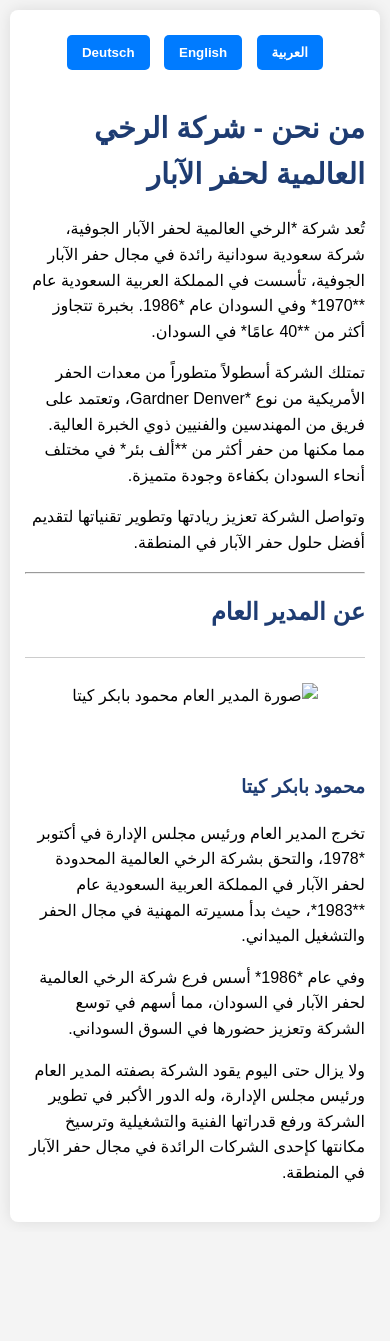
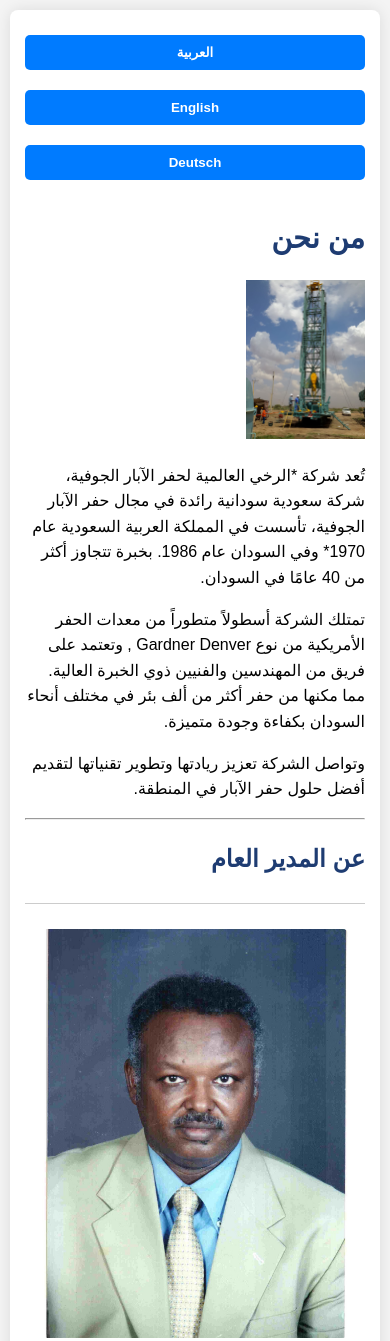
Before and after one commit to shahd237/Dis, a plain HTML site: page who.html in a window 390 px wide. Shown: the top 1341 px of the page. Before the commit the page ends 1232 px from the top, so only its background shows below. Drawn offline with Linux system fonts and the light colour scheme.

Commit message:
Update who.html

```diff
--- a/who.html
+++ b/who.html
@@ -3,16 +3,16 @@
 <head>
     <meta charset="UTF-8">
     <meta name="viewport" content="width=device-width, initial-scale=1.0">
-    <title>Al-Rakhie International - Company Profile (Responsive)</title>
+    <title>Al-Rakhie International - Company Profile (Optimized Responsive)</title>
     <style>
-        /* Base Styles */
+
         body {
             font-family: Arial, sans-serif;
             line-height: 1.6;
-            margin: 0; /* Remove default margin */
+            margin: 0;
             padding: 20px;
             background-color: #f4f4f4;
-            box-sizing: border-box; /* Ensure padding/border is inside width */
+            box-sizing: border-box;
         }
         .container {
             max-width: 900px;
@@ -25,10 +25,14 @@
         .language-switcher {
             text-align: center;
             margin-bottom: 30px;
+            /* Added Flexbox for better button alignment on all screens */
+            display: flex;
+            justify-content: center;
+            flex-wrap: wrap; /* Allows buttons to wrap on small screens */
+            gap: 10px; /* Space between buttons */
         }
         .language-switcher button {
             padding: 10px 15px;
-            margin: 5px; /* Added margin for better spacing on small screens */
             cursor: pointer;
             background-color: #007bff;
             color: white;
@@ -36,6 +40,7 @@
             border-radius: 5px;
             transition: background-color 0.3s;
             font-weight: bold;
+            flex: 0 0 auto; /* Ensures buttons don't shrink too much */
         }
         .language-switcher button:hover {
             background-color: #0056b3;
@@ -47,14 +52,14 @@
             display: block;
         }
         h1, h2, h3 {
-            color: #1e3c72; /* Darker header color */
+            color: #1e3c72;
         }
 
         /* Manager Info - Flexible Layout */
         .manager-info {
             display: flex;
-            align-items: flex-start; /* Align text to the top */
-            gap: 20px; /* Space between image and text */
+            align-items: flex-start;
+            gap: 20px;
             margin-top: 25px;
             border-top: 1px solid #ccc;
             padding-top: 25px;
@@ -62,12 +67,12 @@
         .manager-info img {
             max-width: 150px;
             height: auto;
-            flex-shrink: 0; /* Prevent image from shrinking */
+            flex-shrink: 0;
             border-radius: 5px;
-            object-fit: cover; /* Ensures image covers its area nicely */
+            object-fit: cover;
         }
         .manager-text {
-            flex-grow: 1; /* Allows text to take up remaining space */
+            flex-grow: 1;
         }
 
         /* Arabic Specific Styling */
@@ -88,7 +93,7 @@
                 padding: 10px;
             }
             .container {
-                padding: 20px 15px; /* Reduce padding on container */
+                padding: 20px 15px;
             }
             h1 {
                 font-size: 1.8em;
@@ -97,21 +102,27 @@
                 font-size: 1.5em;
             }
 
+            /* Language Switcher optimization for small screens */
+            .language-switcher button {
+                width: 100%; /* Make buttons full width on small screens */
+                margin: 5px 0; /* Vertical stacking with small margin */
+            }
+
             /* Stack Manager Info vertically */
             .manager-info, .text-arabic .manager-info {
-                flex-direction: column; /* Stack image and text */
-                align-items: center; /* Center items when stacked */
-                text-align: center; /* Center text titles */
+                flex-direction: column;
+                align-items: center;
+                text-align: center;
             }
 
             .manager-info img {
-                max-width: 100%; /* Allow image to take full width of container */
+                max-width: 90%; /* Slight adjustment */
                 margin-bottom: 15px;
             }
 
             /* Adjust Arabic text alignment within the stacked section */
             .text-arabic .manager-text {
-                text-align: right; /* Keep body text right-aligned in Arabic */
+                text-align: right;
                 padding-top: 10px;
             }
         }
@@ -135,12 +146,13 @@
         </div>
 
         <div id="content-ar" class="content-section text-arabic active">
-            <h1>من نحن - شركة الرخي العالمية لحفر الآبار</h1>
+            <h1>من نحن</h1>
+            <img src="images/10c31006-8cda-4369-9369-cb1f09fa1fff.jfif" alt="صورة لحفارة آبار" style="width: 35%; height: 35%;">
             <p>
-                تُعد شركة *الرخي العالمية لحفر الآبار الجوفية، شركة سعودية سودانية رائدة في مجال حفر الآبار الجوفية، تأسست في المملكة العربية السعودية عام **1970* وفي السودان عام *1986. بخبرة تتجاوز أكثر من **40 عامًا* في السودان.
+                تُعد شركة *الرخي العالمية لحفر الآبار الجوفية، شركة سعودية سودانية رائدة في مجال حفر الآبار الجوفية، تأسست في المملكة العربية السعودية عام   1970* وفي السودان عام 1986. بخبرة تتجاوز أكثر من 40 عامًا     في السودان.
             </p>
             <p>
-                تمتلك الشركة أسطولاً متطوراً من معدات الحفر الأمريكية من نوع *Gardner Denver، وتعتمد على فريق من المهندسين والفنيين ذوي الخبرة العالية. مما مكنها من حفر أكثر من **ألف بئر* في مختلف أنحاء السودان بكفاءة وجودة متميزة.
+                تمتلك الشركة أسطولاً متطوراً من معدات الحفر الأمريكية من نوع Gardner Denver , وتعتمد على فريق من المهندسين والفنيين ذوي الخبرة العالية. مما مكنها من حفر أكثر من ألف بئر في مختلف أنحاء السودان بكفاءة وجودة متميزة.
             </p>
             <p>
                 وتواصل الشركة تعزيز ريادتها وتطوير تقنياتها لتقديم أفضل حلول حفر الآبار في المنطقة.
@@ -150,14 +162,14 @@
 
             <h2>عن المدير العام</h2>
             <div class="manager-info">
-                <img src="path/to/mahmoud_babiker_kaita_image.jpg" alt="صورة المدير العام محمود بابكر كيتا">
+                <img src="images/img7.jpeg" alt="صورة المدير العام محمود بابكر كيتا">
                 <div class="manager-text">
                     <h3>محمود بابكر كيتا</h3>
                     <p>
-                        تخرج المدير العام ورئيس مجلس الإدارة في أكتوبر *1978، والتحق بشركة الرخي العالمية المحدودة لحفر الآبار في المملكة العربية السعودية عام **1983*، حيث بدأ مسيرته المهنية في مجال الحفر والتشغيل الميداني.
+                        تخرج المدير العام ورئيس مجلس الإدارة في أكتوبر 1978، والتحق بشركة الرخي العالمية المحدودة لحفر الآبار في المملكة العربية السعودية عام 1983، حيث بدأ مسيرته المهنية في مجال الحفر والتشغيل الميداني.
                     </p>
                     <p>
-                        وفي عام *1986* أسس فرع شركة الرخي العالمية لحفر الآبار في السودان، مما أسهم في توسع الشركة وتعزيز حضورها في السوق السوداني.
+                        وفي عام 1986 أسس فرع شركة الرخي العالمية لحفر الآبار في السودان، مما أسهم في توسع الشركة وتعزيز حضورها في السوق السوداني.
                     </p>
                     <p>
                         ولا يزال حتى اليوم يقود الشركة بصفته المدير العام ورئيس مجلس الإدارة، وله الدور الأكبر في تطوير الشركة ورفع قدراتها الفنية والتشغيلية وترسيخ مكانتها كإحدى الشركات الرائدة في مجال حفر الآبار في المنطقة.
@@ -167,12 +179,13 @@
         </div>
 
         <div id="content-en" class="content-section">
-            <h1>About Us - Al-Rakhie International Water Well Drilling Company</h1>
+            <img src="images/10c31006-8cda-4369-9369-cb1f09fa1fff.jfif" alt="" style="width: 35%; height: 35%;">
+            <h1>About Us</h1>
             <p>
-                *Al-Rakhie International Water Well Drilling Company* is a leading Saudi-Sudanese company in groundwater well drilling. The company was established in Saudi Arabia in *1970* and in Sudan in *1986, with **over 40 years of experience* in Sudan.
+                Al-Rakhie International Water Well Drilling Company is a leading Saudi-Sudanese company in groundwater well drilling. The company was established in Saudi Arabia in 1970 and in Sudan in 1986, with over 40 years of experience in Sudan.
             </p>
             <p>
-                The company owns a modern fleet of American drilling rigs of the *Gardner Denver* type and relies on a highly experienced team of engineers and technicians, enabling it to drill more than *one thousand wells across Sudan* with outstanding efficiency and quality.
+                The company owns a modern fleet of American drilling rigs of the Gardner Denver type  and relies on a highly experienced team of engineers and technicians, enabling it to drill more than one thousand wells across Sudan with outstanding efficiency and quality.
             </p>
             <p>
                 Al-Rakhie International continues to strengthen its leadership and advance its technologies to provide the best water well drilling solutions in the region.
@@ -182,14 +195,14 @@
 
             <h2>About the General Manager</h2>
             <div class="manager-info">
-                <img src="path/to/mahmoud_babiker_kaita_image.jpg" alt="Image of General Manager Mahmoud Babiker Kaita">
+                <img src="images/img7.jpeg" alt="Image of General Manager Mahmoud Babiker Kaita">
                 <div class="manager-text">
                     <h3>Mahmoud Babiker Kaita</h3>
                     <p>
-                        The General Manager and Chairman of the Board graduated in October *1978. They joined Al-Rakhie International Water Well Drilling Company in Saudi Arabia in **1983*, where he began his professional career in drilling and field operations.
+                        The General Manager and Chairman of the Board graduated in October 1978. They joined Al-Rakhie International Water Well Drilling Company in Saudi Arabia in 1983, where he began his professional career in drilling and field operations.
                     </p>
                     <p>
-                        In *1986*, he established the Sudan branch of Al-Rakhie International Water Well Drilling Company, contributing significantly to the company's expansion and strengthening its presence in the Sudanese market.
+                        In 1986, he established the Sudan branch of Al-Rakhie International Water Well Drilling Company, contributing significantly to the company's expansion and strengthening its presence in the Sudanese market.
                     </p>
                     <p>
                         He continues to lead the company today as the General Manager and Chairman of the Board, playing a major role in developing the company, enhancing its technical and operational capabilities, and solidifying its position as one of the leading water well drilling companies.
@@ -199,12 +212,16 @@
         </div>
 
         <div id="content-de" class="content-section">
-            <h1>Über Uns - Al-Rakhie International Wasserbohrgesellschaft</h1>
+            <h1>Über Uns</h1>
+            <img src="images/10c31006-8cda-4369-9369-cb1f09fa1fff.jfif" alt="" style="width: 35%; height: 35%;">
             <p>
-                Die *Al-Rakhie International Water Well Drilling Company* ist ein führendes saudi-sudanesisches Unternehmen im Bereich der Grundwasserbohrung. Das Unternehmen wurde *1970* in Saudi-Arabien und *1986* im Sudan gegründet und verfügt über *mehr als 40 Jahre Erfahrung* im Sudan.
+                Die Al-Rakhie International Water Well Drilling Company ist ein führendes saudi-sudanesisches Unternehmen im Bereich der Grundwasserbohrung. Das Unternehmen wurde 1970 in Saudi-Arabien und 1986 im Sudan gegründet und verfügt über mehr als 40 Jahre Erfahrung im Sudan.
             </p>
             <p>
-                Das Unternehmen besitzt eine moderne Flotte amerikanischer Bohrgeräte vom Typ *Gardner Denver* und stützt sich auf ein hoch erfahrenes Team von Ingenieuren und Technikern. Dies ermöglichte es, *über tausend Brunnen* im gesamten Sudan mit hervorragender Effizienz und Qualität zu bohren.
+                Das Unternehmen besitzt eine moderne Flotte amerikanischer Bohrgeräte vom Typ Gardner Denver
+
+[Image of Gardner Denver water well drilling rig]
+ und stützt sich auf ein hoch erfahrenes Team von Ingenieuren und Technikern. Dies ermöglichte es, über tausend Brunnen im gesamten Sudan mit hervorragender Effizienz und Qualität zu bohren.
             </p>
             <p>
                 Al-Rakhie International baut seine Führungsposition weiter aus und entwickelt seine Technologien weiter, um die besten Bohrlösungen für Wasserbrunnen in der Region anzubieten.
@@ -214,14 +231,14 @@
 
             <h2>Über den Geschäftsführer</h2>
             <div class="manager-info">
-                <img src="path/to/mahmoud_babiker_kaita_image.jpg" alt="Bild des Geschäftsführers Mahmoud Babiker Kaita">
+                <img src="images/img7.jpeg" alt="Bild des Geschäftsführers Mahmoud Babiker Kaita">
                 <div class="manager-text">
                     <h3>Mahmoud Babiker Kaita</h3>
                     <p>
-                        Der Geschäftsführer und Vorstandsvorsitzende schloss sein Studium im Oktober *1978* ab. Er trat *1983* in Saudi-Arabien in die Al-Rakhie International Water Well Drilling Company ein, wo er seine berufliche Laufbahn im Bohr- und Feldbetrieb begann.
+                        Der Geschäftsführer und Vorstandsvorsitzende schloss sein Studium im Oktober 1978 ab. Er trat 1983 in Saudi-Arabien in die Al-Rakhie International Water Well Drilling Company ein, wo er seine berufliche Laufbahn im Bohr- und Feldbetrieb begann.
                     </p>
                     <p>
-                        Im Jahr *1986* gründete er die Sudan-Niederlassung der Al-Rakhie International Water Well Drilling Company, was maßgeblich zur Expansion des Unternehmens beitrug und seine Präsenz auf dem sudanesischen Markt stärkte.
+                        Im Jahr 1986 gründete er die Sudan-Niederlassung der Al-Rakhie International Water Well Drilling Company, was maßgeblich zur Expansion des Unternehmens beitrug und seine Präsenz auf dem sudanesischen Markt stärkte.
                     </p>
                     <p>
                         Er leitet das Unternehmen bis heute als Geschäftsführer und Vorstandsvorsitzender und spielt eine wichtige Rolle bei der Entwicklung des Unternehmens, der Verbesserung seiner technischen und operativen Fähigkeiten und der Festigung seiner Position als eines der führenden Wasserbohrunternehmen.
```
